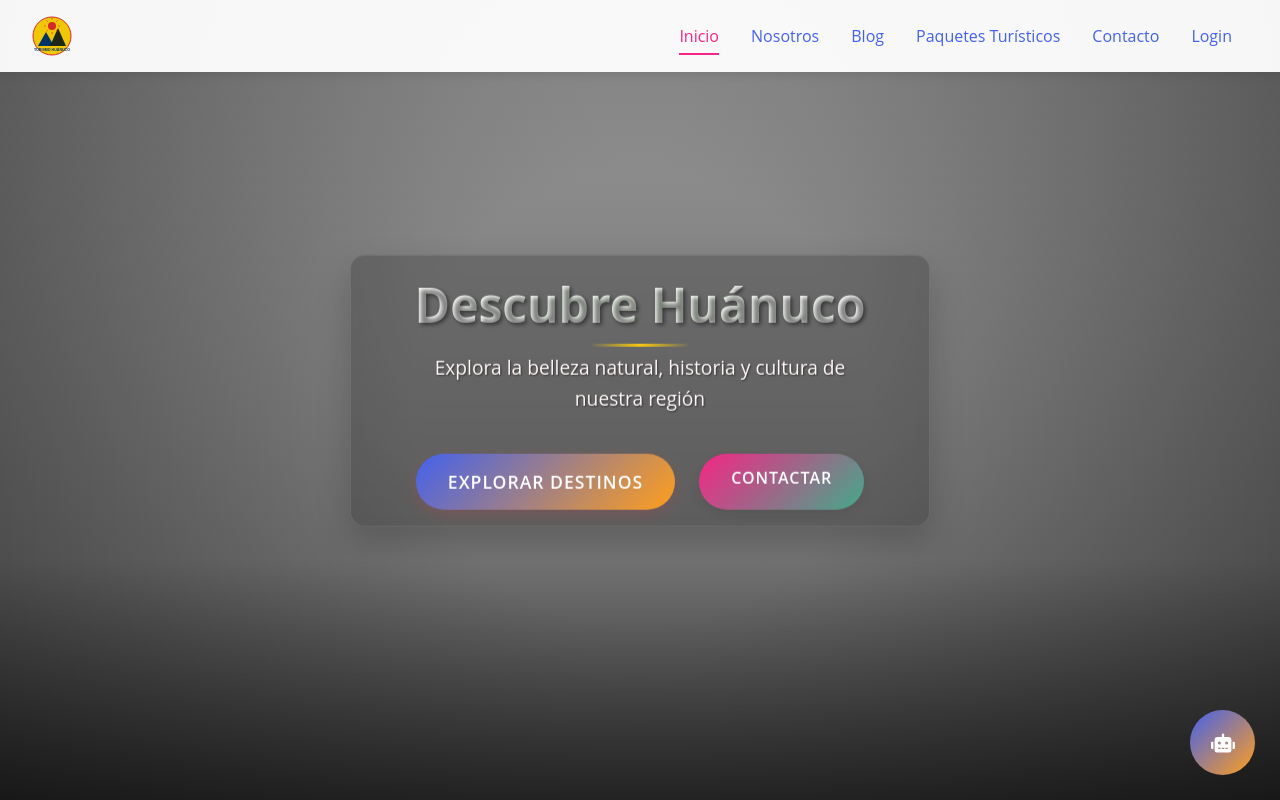
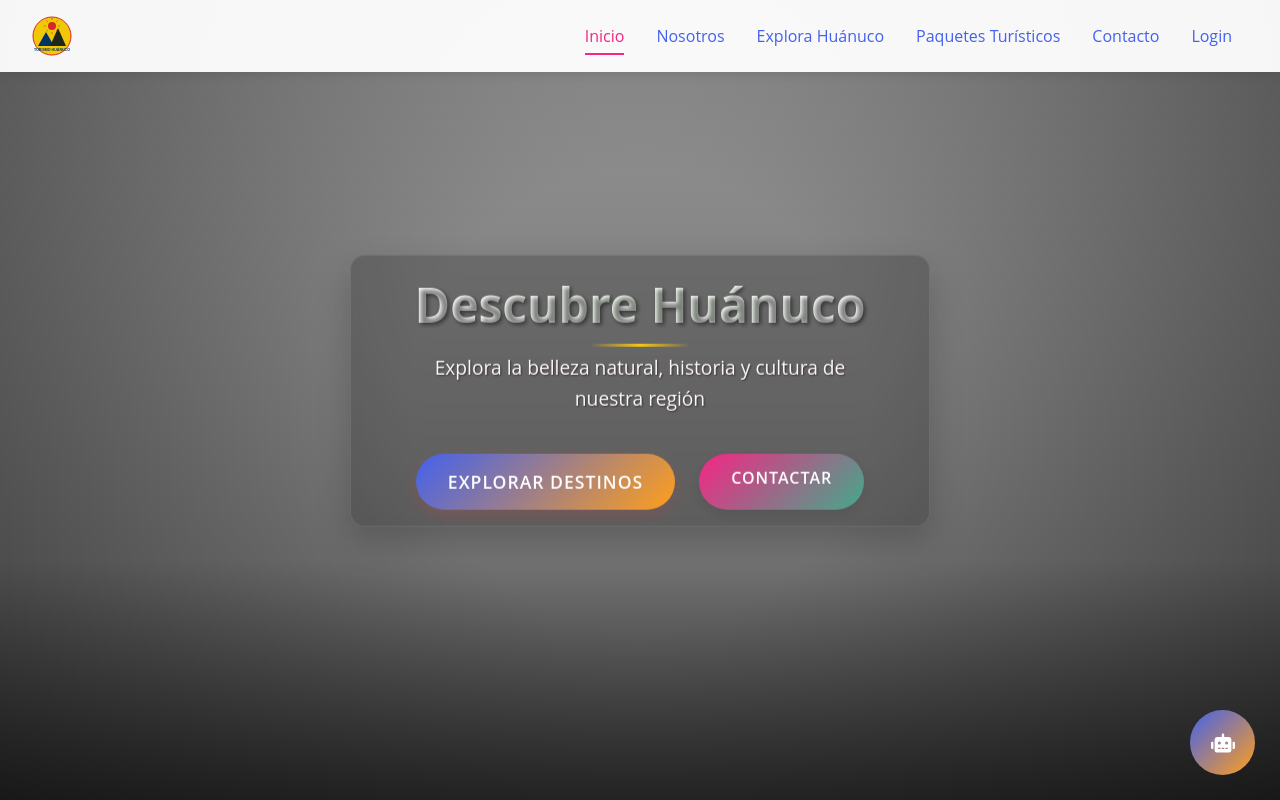
Before and after one commit to Estheban18/Hua-nuco-Milenario, a React (Vite) app: page / in a window 1280 px wide. Built offline with nearby package versions, Linux system fonts and the light colour scheme.

Commit message:
🧭 Añadida la sección 'Explora Huánuco' al Navbar con ruta actualizada y diseño adaptativo

```diff
--- a/src/components/Navbar.jsx
+++ b/src/components/Navbar.jsx
@@ -13,7 +13,7 @@ const Navbar = () => {
   const navLinks = [
   { name: 'Inicio', path: '/' },
   { name: 'Nosotros', path: '/nosotros' },
-  { name: 'Blog', path: '/blog' },
+  { name: 'Explora Huánuco', path: '/blog' },
   { name: 'Paquetes Turísticos', path: '/paquetes' },
   { name: 'Contacto', path: '/contacto' },
   { name: 'Login', path: '/login', icon: <FaUser /> }
```
